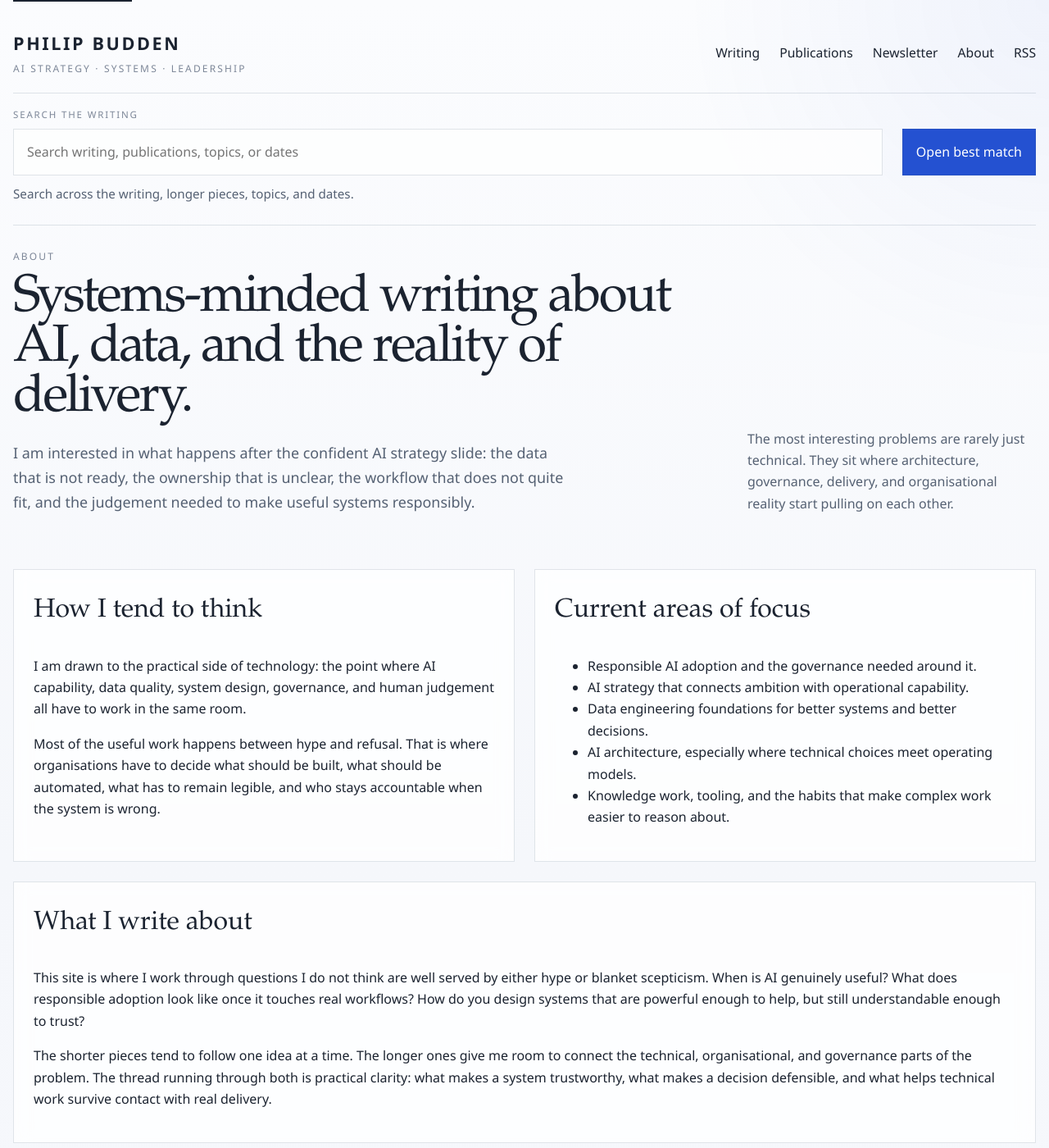
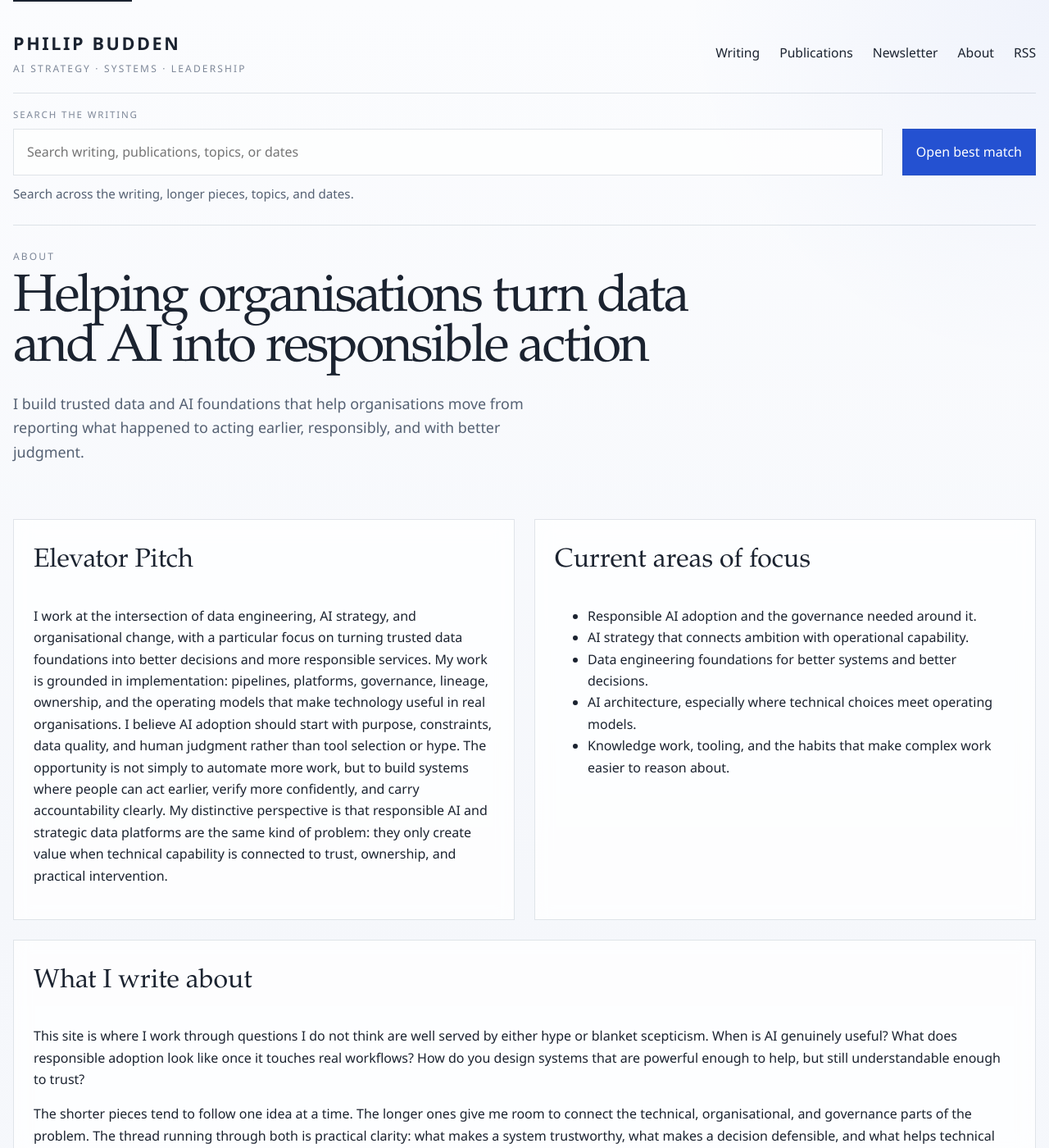
Before and after one commit to philbudden/blog, a Jekyll site: the page built from about/index.md, in a window 1280 px wide and 1400 px high. Shown: the whole window at 82% size. Built offline with Jekyll 4.4.1, drawn with Linux system fonts in a browser that asks for light colours.

Commit message:
Update About page positioning

```diff
--- a/about/index.md
+++ b/about/index.md
@@ -9,19 +9,15 @@ summary: About Philip Budden and the questions behind the writing.
   <header class="archive-hero">
     <div>
       <p class="section-kicker">About</p>
-      <h1>Systems-minded writing about AI, data, and the reality of delivery.</h1>
-      <p class="archive-hero__summary">I am interested in what happens after the confident AI strategy slide: the data that is not ready, the ownership that is unclear, the workflow that does not quite fit, and the judgement needed to make useful systems responsibly.</p>
-    </div>
-    <div class="archive-hero__aside">
-      <p>The most interesting problems are rarely just technical. They sit where architecture, governance, delivery, and organisational reality start pulling on each other.</p>
+      <h1>Helping organisations turn data and AI into responsible action</h1>
+      <p class="archive-hero__summary">I build trusted data and AI foundations that help organisations move from reporting what happened to acting earlier, responsibly, and with better judgment.</p>
     </div>
   </header>
 
   <section class="about-grid">
     <div class="about-card">
-      <h2>How I tend to think</h2>
-      <p>I am drawn to the practical side of technology: the point where AI capability, data quality, system design, governance, and human judgement all have to work in the same room.</p>
-      <p>Most of the useful work happens between hype and refusal. That is where organisations have to decide what should be built, what should be automated, what has to remain legible, and who stays accountable when the system is wrong.</p>
+      <h2>Elevator Pitch</h2>
+      <p>I work at the intersection of data engineering, AI strategy, and organisational change, with a particular focus on turning trusted data foundations into better decisions and more responsible services. My work is grounded in implementation: pipelines, platforms, governance, lineage, ownership, and the operating models that make technology useful in real organisations. I believe AI adoption should start with purpose, constraints, data quality, and human judgment rather than tool selection or hype. The opportunity is not simply to automate more work, but to build systems where people can act earlier, verify more confidently, and carry accountability clearly. My distinctive perspective is that responsible AI and strategic data platforms are the same kind of problem: they only create value when technical capability is connected to trust, ownership, and practical intervention.</p>
     </div>
 
     <div class="about-card">
```
